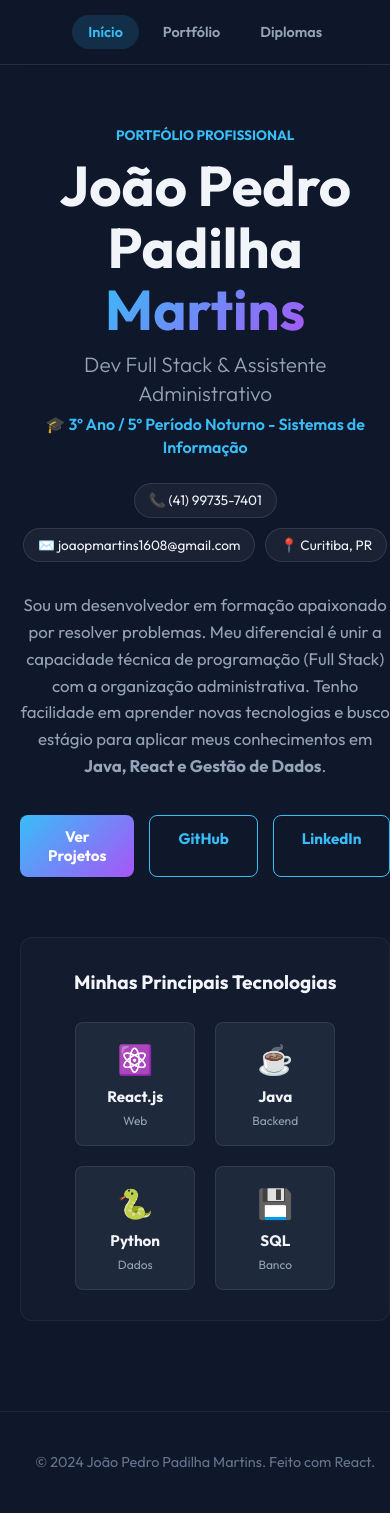
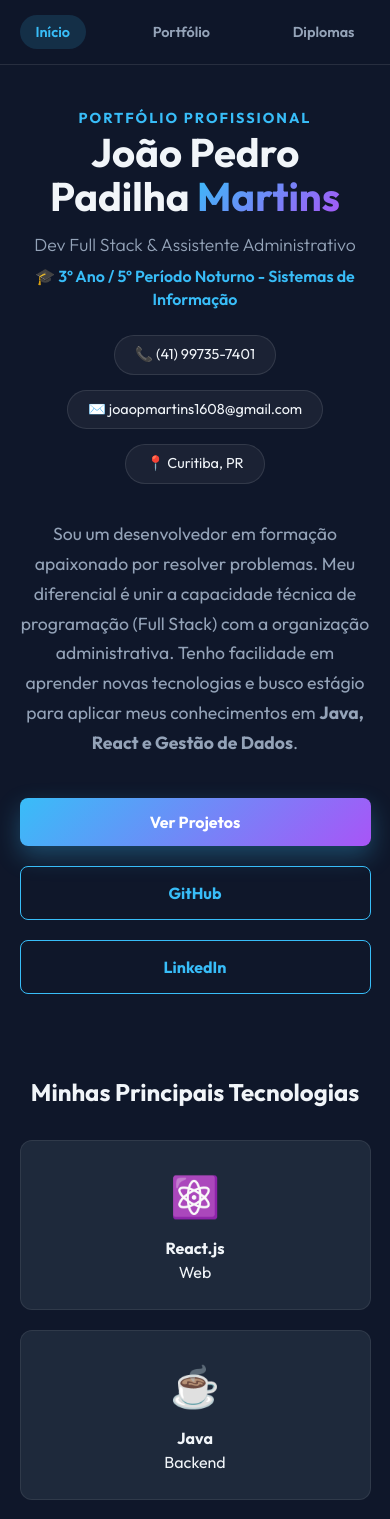
Before and after one commit to joaopmartins1608/curriculo-interativo, a React (Vite) app: page / in a window 390 px wide. Shown: the top 1519 px of the page. Built offline with nearby package versions, Linux system fonts and the light colour scheme.

Commit message:
Update App.css
Updated styles for layout, navbar, hero section, and various components to enhance responsiveness and visual appeal.

```diff
--- a/src/App.css
+++ b/src/App.css
@@ -12,6 +12,8 @@
 
 * { box-sizing: border-box; margin: 0; padding: 0; }
 
+html, body, #root { width: 100%; min-height: 100vh; }
+
 body {
   background-color: var(--bg-dark);
   color: var(--text-main);
@@ -19,107 +21,128 @@ body {
   overflow-x: hidden;
 }
 
-.app-container { min-height: 100vh; display: flex; flex-direction: column; }
+.app-container {
+  display: flex; flex-direction: column; min-height: 100vh; width: 100%;
+}
 
 /* NAVBAR */
 .navbar {
-  position: sticky; top: 0; z-index: 100;
+  position: sticky; top: 0; z-index: 1000;
   display: flex; justify-content: space-between; align-items: center;
-  padding: 15px 30px;
-  background: rgba(15, 23, 42, 0.85);
+  padding: 15px 5%; width: 100%;
+  background: rgba(15, 23, 42, 0.95);
   border-bottom: 1px solid rgba(255,255,255,0.1);
-  backdrop-filter: blur(12px); -webkit-backdrop-filter: blur(12px);
+  backdrop-filter: blur(10px); -webkit-backdrop-filter: blur(10px);
 }
-.nav-logo { font-weight: 700; font-size: 1.5rem; cursor: pointer; color: white; }
+.nav-logo { font-weight: 700; font-size: 1.5rem; cursor: pointer; color: white; white-space: nowrap; }
 .dot { color: var(--primary); }
-.nav-links { display: flex; gap: 8px; }
+.nav-links { display: flex; gap: 10px; }
 .nav-btn {
   background: transparent; border: none; color: var(--text-muted);
   font-size: 0.9rem; font-weight: 600; cursor: pointer; padding: 8px 16px;
-  border-radius: 20px; transition: 0.3s;
+  border-radius: 20px; transition: 0.3s; white-space: nowrap;
 }
 .nav-btn:hover { color: var(--text-main); background: rgba(255,255,255,0.05); }
 .nav-btn.active { background: rgba(56, 189, 248, 0.15); color: var(--primary); }
 
-/* GERAL */
-.main-content { max-width: 1000px; margin: 0 auto; padding: 40px 20px; flex: 1; width: 100%; }
-.fade-in { animation: fadeIn 0.6s ease-out; }
-.slide-up { animation: slideUp 0.5s ease-out; }
+/* MAIN CONTENT */
+.main-content {
+  flex: 1; width: 100%; max-width: 1400px; margin: 0 auto;
+  padding: 40px 5%; display: flex; flex-direction: column;
+}
+
+/* ANIMAÇÕES */
+.fade-in { animation: fadeIn 0.8s ease-out; }
+.slide-up { animation: slideUp 0.6s ease-out; }
 @keyframes fadeIn { from { opacity: 0; } to { opacity: 1; } }
-@keyframes slideUp { from { opacity: 0; transform: translateY(20px); } to { opacity: 1; transform: translateY(0); } }
+@keyframes slideUp { from { opacity: 0; transform: translateY(30px); } to { opacity: 1; transform: translateY(0); } }
 
 /* HERO */
-.hero { text-align: center; margin-bottom: 60px; padding-top: 20px; }
-.greeting { color: var(--primary); font-weight: bold; text-transform: uppercase; font-size: 0.85rem; display: block; margin-bottom: 10px; }
-.name { font-size: 3.5rem; margin: 0 0 10px 0; line-height: 1.1; }
+.hero {
+  display: flex; flex-direction: column; align-items: center; justify-content: center;
+  text-align: center; min-height: 60vh; margin-bottom: 40px;
+}
+.greeting { color: var(--primary); font-weight: bold; text-transform: uppercase; font-size: 0.9rem; margin-bottom: 15px; letter-spacing: 2px; }
+.name { font-size: clamp(2.5rem, 5vw, 4.5rem); margin: 0 0 15px 0; line-height: 1.1; }
 .gradient-text { background: var(--gradient); background-clip: text; -webkit-background-clip: text; -webkit-text-fill-color: transparent; color: transparent; }
 
-.role { font-size: 1.3rem; color: var(--text-muted); font-weight: 300; margin-bottom: 25px; line-height: 1.4; }
-.sub-role { color: var(--primary); font-size: 1rem; font-weight: 600; display: block; margin-top: 5px; }
+.role { font-size: clamp(1.1rem, 2vw, 1.5rem); color: var(--text-muted); font-weight: 300; margin-bottom: 25px; line-height: 1.4; }
+.sub-role { color: var(--primary); font-size: 1rem; font-weight: 600; display: block; margin-top: 8px; }
 
-.contact-pills { display: flex; gap: 10px; flex-wrap: wrap; justify-content: center; margin-bottom: 30px; }
+.contact-pills { display: flex; gap: 15px; flex-wrap: wrap; justify-content: center; margin-bottom: 35px; width: 100%; }
 .pill {
-  display: flex; align-items: center; gap: 8px; font-size: 0.85rem;
-  background: rgba(255,255,255,0.05); padding: 6px 14px; border-radius: 50px;
+  display: flex; align-items: center; gap: 8px; font-size: 0.9rem;
+  background: rgba(255,255,255,0.05); padding: 8px 20px; border-radius: 50px;
   color: var(--text-main); text-decoration: none; border: 1px solid rgba(255,255,255,0.1); transition: 0.3s;
 }
 .pill:hover { border-color: var(--primary); background: rgba(56, 189, 248, 0.1); }
-.bio { max-width: 650px; margin: 0 auto 35px auto; line-height: 1.6; color: var(--text-muted); font-size: 1.05rem; }
+.bio { max-width: 800px; margin: 0 auto 40px auto; line-height: 1.7; color: var(--text-muted); font-size: 1.1rem; }
 
-.hero-actions { display: flex; gap: 15px; justify-content: center; }
-.cta-button { padding: 12px 28px; border-radius: 8px; font-weight: bold; cursor: pointer; font-size: 0.95rem; border: none; transition: transform 0.2s; }
+.hero-actions { display: flex; gap: 20px; justify-content: center; flex-wrap: wrap; }
+.cta-button { padding: 14px 35px; border-radius: 8px; font-weight: bold; cursor: pointer; font-size: 1rem; border: none; transition: transform 0.2s; white-space: nowrap; }
 .cta-button:hover { transform: translateY(-3px); }
-.cta-button.primary { background: var(--gradient); color: white; }
+.cta-button.primary { background: var(--gradient); color: white; box-shadow: 0 10px 25px rgba(56, 189, 248, 0.3); }
 .cta-button.outline { background: transparent; border: 1px solid var(--primary); color: var(--primary); }
 
-/* SEÇÕES */
-.section-preview { text-align: center; margin-bottom: 50px; background: rgba(255,255,255,0.02); padding: 30px; border-radius: 12px; border: 1px solid rgba(255,255,255,0.05); }
-.section-title-center { font-size: 1.2rem; margin-bottom: 25px; color: var(--text-main); }
-
-/* SKILLS GRID (Ajustado para 4 itens) */
-.skills-preview-grid { display: flex; justify-content: center; gap: 20px; flex-wrap: wrap; }
-
+/* SKILLS */
+.section-preview { text-align: center; margin: 40px 0; width: 100%; }
+.section-title-center { font-size: 1.5rem; margin-bottom: 30px; color: var(--text-main); }
+.skills-preview-grid { display: grid; grid-template-columns: repeat(auto-fit, minmax(160px, 1fr)); gap: 20px; width: 100%; }
 .skill-box {
-  background: var(--bg-card); padding: 15px 25px; border-radius: 8px;
-  border: 1px solid rgba(255,255,255,0.08); font-size: 0.95rem;
-  display: flex; flex-direction: column; align-items: center; min-width: 120px;
+  background: var(--bg-card); padding: 25px; border-radius: 12px;
+  border: 1px solid rgba(255,255,255,0.08); display: flex; flex-direction: column; align-items: center;
   transition: 0.3s;
 }
-.skill-box:hover { transform: translateY(-5px); border-color: var(--primary); }
-.icon-big { font-size: 1.8rem; margin-bottom: 5px; }
-.skill-desc { font-size: 0.75rem; color: var(--text-muted); margin-top: 3px; }
+.skill-box:hover { transform: translateY(-5px); border-color: var(--primary); background: rgba(255,255,255,0.05); }
+.icon-big { font-size: 2.5rem; margin-bottom: 10px; }
 
-/* PROJETOS E RESTANTE */
-.page-title { font-size: 2.2rem; color: var(--primary); margin-bottom: 10px; }
-.page-desc { color: var(--text-muted); margin-bottom: 40px; border-left: 3px solid var(--secondary); padding-left: 15px; font-size: 1.1rem; }
-.category-title { font-size: 1.4rem; margin-bottom: 20px; color: var(--text-main); border-bottom: 1px solid rgba(255,255,255,0.1); padding-bottom: 10px; }
+/* PÁGINAS INTERNAS */
+.page-title { font-size: clamp(2rem, 4vw, 3rem); color: var(--primary); margin-bottom: 15px; }
+.page-desc { color: var(--text-muted); margin-bottom: 50px; border-left: 4px solid var(--secondary); padding-left: 20px; font-size: 1.2rem; }
+.category-title { font-size: 1.5rem; margin-bottom: 25px; color: var(--text-main); border-bottom: 1px solid rgba(255,255,255,0.1); padding-bottom: 15px; margin-top: 40px; }
 
-.projects-grid { display: grid; grid-template-columns: repeat(auto-fit, minmax(320px, 1fr)); gap: 25px; margin-bottom: 60px; }
-.project-card { background: rgba(255,255,255,0.03); padding: 25px; border-radius: 12px; border: 1px solid rgba(255,255,255,0.05); transition: 0.3s; display: flex; flex-direction: column; }
+/* GRIDS RESPONSIVOS */
+.projects-grid, .certificados-grid {
+  display: grid; grid-template-columns: repeat(auto-fill, minmax(300px, 1fr)); gap: 30px; width: 100%;
+}
+.project-card, .cert-card {
+  background: rgba(255,255,255,0.03); border-radius: 16px; border: 1px solid rgba(255,255,255,0.05);
+  transition: 0.3s; display: flex; flex-direction: column; overflow: hidden;
+}
+.project-card { padding: 30px; }
 .project-card:hover { transform: translateY(-5px); border-color: var(--primary); }
-.card-header { display: flex; justify-content: space-between; align-items: center; margin-bottom: 15px; }
-.tag { font-size: 0.75rem; padding: 4px 10px; border-radius: 4px; font-weight: bold; }
+.card-header { display: flex; justify-content: space-between; align-items: center; margin-bottom: 20px; flex-wrap: wrap; gap: 10px; }
+.tag { font-size: 0.75rem; padding: 5px 12px; border-radius: 6px; font-weight: bold; text-transform: uppercase; }
 .tag.react { background: rgba(97, 218, 251, 0.1); color: #61dafb; }
 .tag.java { background: rgba(248, 152, 32, 0.1); color: #f89820; }
 .tag.sql { background: rgba(168, 85, 247, 0.1); color: #a855f7; }
 .tag.admin { background: rgba(37, 99, 235, 0.1); color: #3b82f6; }
-.project-card p { font-size: 0.95rem; color: var(--text-muted); margin-bottom: 20px; line-height: 1.6; flex: 1; }
-.btn-link { color: var(--primary); text-decoration: none; font-weight: bold; font-size: 0.9rem; }
-.fake-img { width: 100%; height: 140px; background: rgba(0,0,0,0.4); display: flex; align-items: center; justify-content: center; border-radius: 6px; color: #64748b; font-size: 0.85rem; border: 1px dashed #475569; margin-top: 10px; }
+.project-card p { font-size: 1rem; color: var(--text-muted); margin-bottom: 25px; line-height: 1.6; flex: 1; }
+.btn-link { color: var(--primary); text-decoration: none; font-weight: bold; display: inline-block; padding-bottom: 2px; border-bottom: 1px solid transparent; }
+.btn-link:hover { border-bottom-color: var(--primary); }
+.fake-img { width: 100%; height: 180px; background: rgba(0,0,0,0.3); display: flex; align-items: center; justify-content: center; border-radius: 8px; color: #64748b; border: 2px dashed #475569; margin-top: auto; }
 
-.certificados-grid { display: grid; grid-template-columns: repeat(auto-fit, minmax(280px, 1fr)); gap: 30px; }
-.cert-card { background: var(--bg-card); border-radius: 12px; overflow: hidden; border: 1px solid rgba(255,255,255,0.05); transition: 0.3s; }
-.cert-card:hover { transform: scale(1.02); }
-.cert-img-container { width: 100%; height: 180px; overflow: hidden; background: #000; }
-.cert-img-container img { width: 100%; height: 100%; object-fit: cover; opacity: 0.9; }
-.cert-info { padding: 20px; }
-.cert-info h4 { margin: 0 0 5px 0; color: var(--text-main); font-size: 1rem; }
-.cert-info p { font-size: 0.85rem; color: var(--text-muted); margin: 0; }
+/* CERTIFICADOS */
+.cert-card:hover { transform: scale(1.02); border-color: var(--secondary); }
+.cert-img-container { width: 100%; height: 220px; overflow: hidden; background: #000; }
+.cert-img-container img { width: 100%; height: 100%; object-fit: cover; opacity: 0.85; transition: 0.4s; }
+.cert-card:hover img { opacity: 1; transform: scale(1.05); }
+.cert-info { padding: 25px; }
+.cert-info h4 { margin: 0 0 10px 0; color: var(--text-main); font-size: 1.1rem; }
+.cert-info p { font-size: 0.9rem; color: var(--text-muted); margin: 0; }
 
-.footer { text-align: center; padding: 40px 0; border-top: 1px solid rgba(255,255,255,0.05); font-size: 0.9rem; color: #64748b; margin-top: auto; }
+/* FOOTER */
+.footer {
+  text-align: center; padding: 40px 20px; width: 100%;
+  border-top: 1px solid rgba(255,255,255,0.05);
+  font-size: 0.9rem; color: #64748b; background: rgba(15, 23, 42, 0.95);
+}
 
+/* MOBILE */
 @media (max-width: 768px) {
   .nav-logo { display: none; }
-  .nav-links { width: 100%; justify-content: center; }
-  .certificados-grid { grid-template-columns: 1fr; }
+  .nav-links { width: 100%; justify-content: space-between; }
+  .hero-actions { flex-direction: column; width: 100%; }
+  .cta-button { width: 100%; }
+  .skills-preview-grid, .projects-grid, .certificados-grid { grid-template-columns: 1fr; }
 }
```
